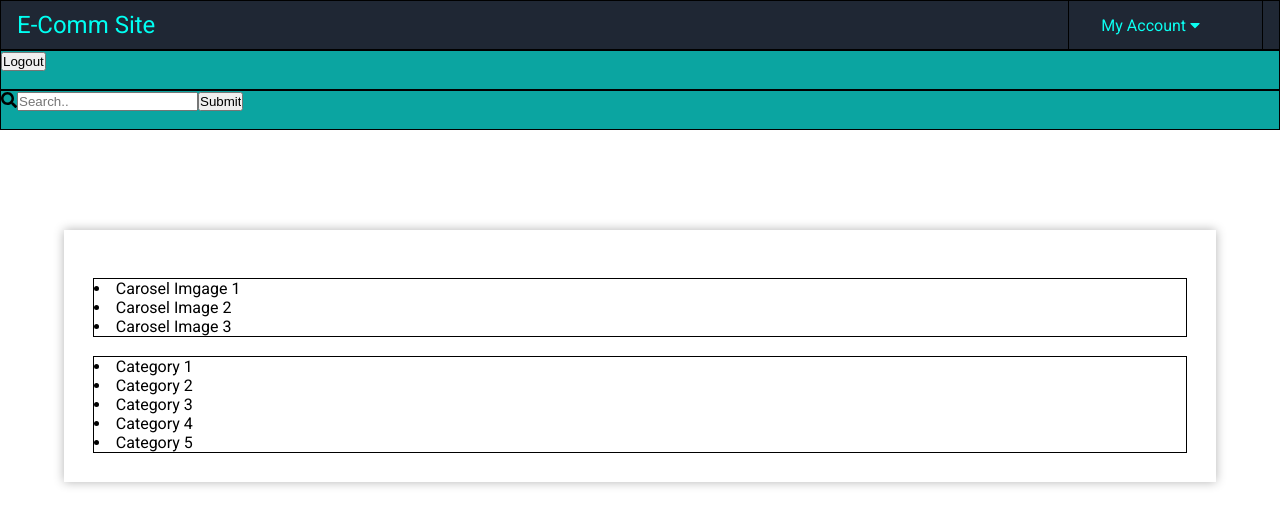
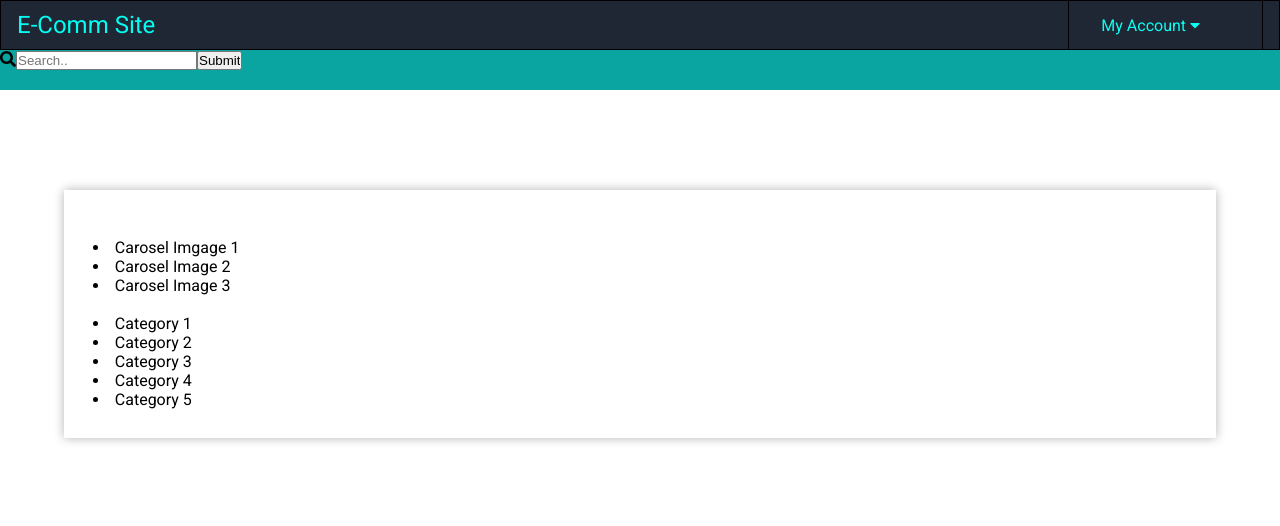
Before and after one commit to webmaster0307/Ecommerce-Frontend-React-Rails, a React (Create React App) app: page / in a window 1280 px wide. Shown: the top 526 px of the page. Built offline with nearby package versions, Linux system fonts and the light colour scheme; no server answers.

Commit message:
Add logic to user if logged in?

```diff
--- a/src/App.js
+++ b/src/App.js
@@ -30,11 +30,14 @@ class App extends Component {
 
   render() {
     const { loggedIn, currentUser } = this.props
+
+    const links = loggedIn ? <Logout /> : null ;
+
     return (
       <Router>
           <div className="App">
             <Navbar />
-            <Logout />
+            { links }
             <Search />
 
             <Switch>
--- a/src/index.css
+++ b/src/index.css
@@ -14,7 +14,7 @@ body {
 
   .container {
     width: auto;
-    border: black solid 1px;
+    /* border: black solid 1px; */
   }
 
   .subheader {
```
